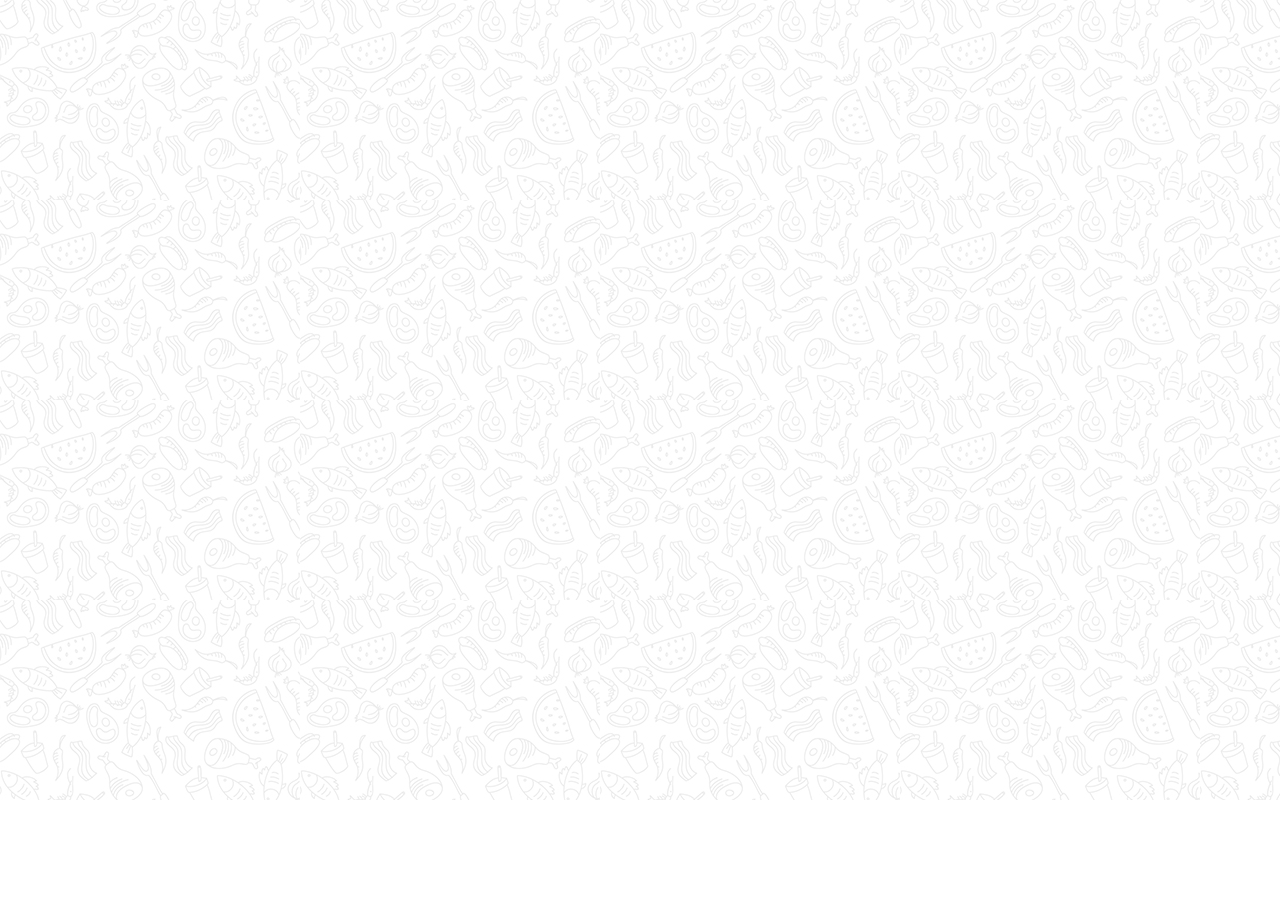
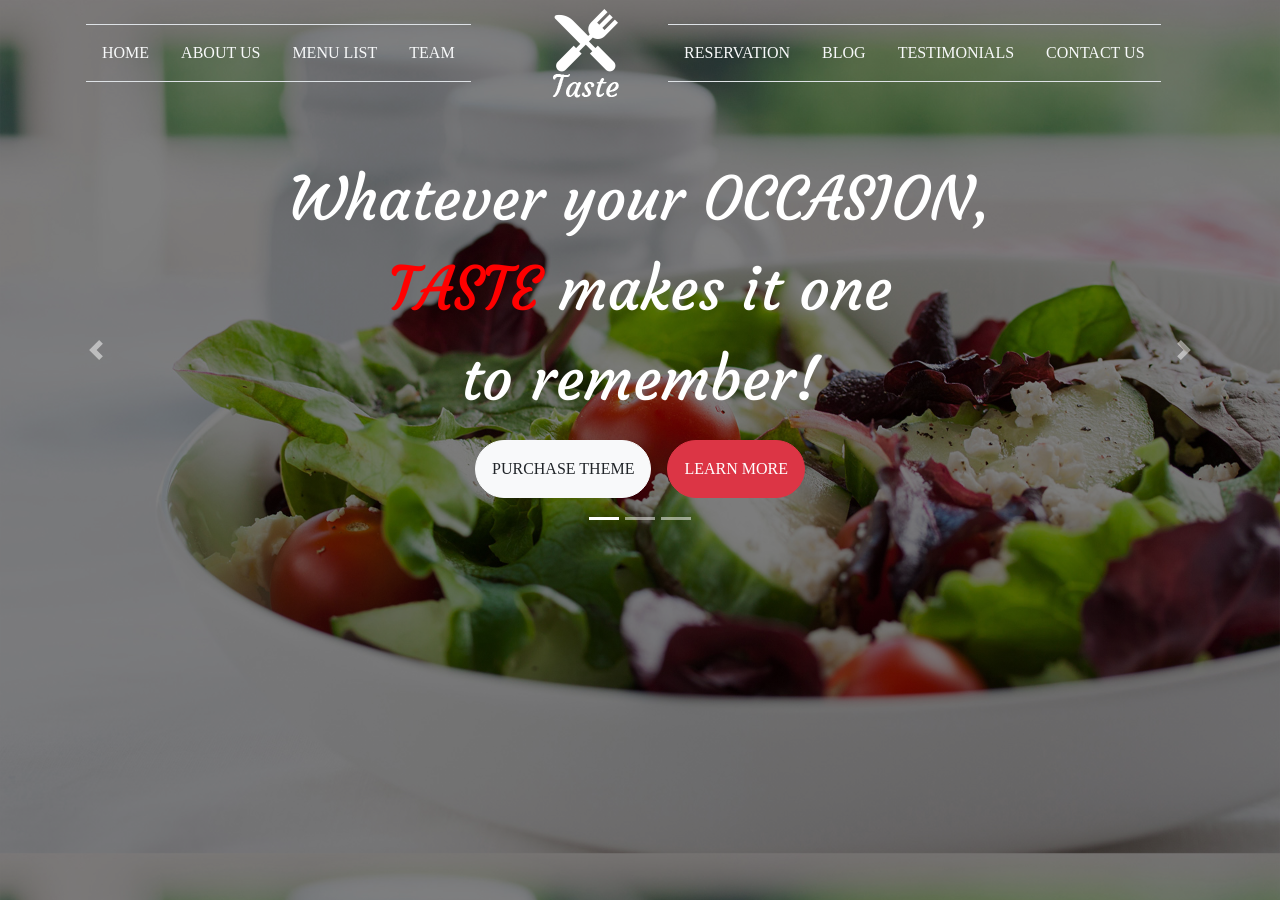
Before and after one commit to Anis662/git_bootstrap_les_chefs_14, a website: page index.html in a window 1280 px wide. Before the commit the page ends 800 px from the top, so only its background shows below. Drawn offline with Linux system fonts and the light colour scheme.

Commit message:
le header en html

```diff
--- a/index.html
+++ b/index.html
@@ -6,3 +6,105 @@
     <title>Document</title>
     <link rel="stylesheet" href="./public/css/style.css">
 </head>
+<body>
+    <header style="background-image: url(./public/images/banner1.jpg); background-size: 100%; background: linear-gradient(rgba(0,0,0,0.5), rgba(0,0,0,0.5)), url(./public/images/banner1.jpg); background-size: 100%;">
+
+        <nav class="navbar navbar-expand-lg navbar-light bg-light bg-transparent container">
+
+
+            <div class="collapse navbar-collapse" id="navbarSupportedContent justify-content-around">
+              <ul class="navbar-nav mr-auto border border-right-0 border-left-0">
+                <li class="nav-item p-2">
+                  <a class="nav-link text-light text-uppercase " href="#">Home </a>
+                </li>
+                <li class="nav-item p-2">
+                  <a class="nav-link text-light text-uppercase" href="#">About Us</a>
+                </li>
+                <li class="nav-item p-2">
+                    <a class="nav-link text-light text-uppercase " href="#">Menu list</a>
+                  </li>
+                <li class="nav-item p-2">
+                  <a class="nav-link text-light text-uppercase" href="#">Team</a>
+                </li>
+              </ul>
+            </div>
+            <div class="logo ml-5">
+            <img src="./public/images/logo.png" alt="">
+            </div>
+            <div class="collapse navbar-collapse ml-5" id="navbarSupportedContent">
+                <ul class="navbar-nav mr-auto border border-right-0 border-left-0">
+                  <li class="nav-item p-2">
+                    <a class="nav-link text-light text-uppercase " href="#">Reservation</a>
+                  </li>
+                  <li class="nav-item p-2">
+                    <a class="nav-link text-light text-uppercase" href="#">Blog</a>
+                  </li>
+                  <li class="nav-item p-2">
+                      <a class="nav-link text-light text-uppercase " href="#">Testimonials</a>
+                    </li>
+                  <li class="nav-item p-2">
+                    <a class="nav-link text-light text-uppercase " href="#">Contact Us</a>
+                  </li>
+                </ul>
+              </div>
+          </nav>
+
+          <div id="carouselExampleIndicators" class="carousel slide mt-5" data-ride="carousel">
+            <ol class="carousel-indicators">
+              <li data-target="#carouselExampleIndicators" data-slide-to="0" class="active"></li>
+              <li data-target="#carouselExampleIndicators" data-slide-to="1"></li>
+              <li data-target="#carouselExampleIndicators" data-slide-to="2"></li>
+            </ol>
+            <div class="carousel-inner">
+              <div class="carousel-item active">
+                <p class="text-center">Whatever your <span class="premier">occasion,</span> <br>
+                 <span class="deuxieme">taste</span> <span class="troisieme">makes</span>  it one <br>
+                    to  <span class="quatre">remember!</span>
+                </p>
+                <div class="bouton d-flex justify-content-center">
+                <button type="button" class="btn btn-light rounded-pill text-uppercase p-3 mr-3">Purchase theme</button>
+                <button type="button" class="btn btn-danger rounded-pill text-uppercase p-3">Learn more</button>
+                </div>
+              </div>
+              <div class="carousel-item">
+                <p class="text-center">Whatever your <span class="premier">occasion,</span> <br>
+                    <span class="deuxieme">taste</span> <span class="troisieme">makes</span>  it one <br>
+                       to  <span class="quatre">remember!</span> </p>
+                       <div class="bouton d-flex justify-content-center">
+                       <button type="button" class="btn btn-light rounded-pill text-uppercase p-3 mr-3">Purchase theme</button>
+                       <button type="button" class="btn btn-danger rounded-pill text-uppercase p-3">Learn more</button>
+                       </div>
+
+              </div>
+              <div class="carousel-item">
+                <p class="text-center">Whatever your <span class="premier">occasion,</span> <br>
+                    <span class="deuxieme">taste</span> <span class="troisieme">makes</span>  it one <br>
+                       to  <span class="quatre">remember!</span> </p>
+                       <div class="bouton d-flex justify-content-center">
+                       <button type="button" class="btn btn-light rounded-pill text-uppercase p-3 mr-3">Purchase theme</button>
+                       <button type="button" class="btn btn-danger rounded-pill text-uppercase p-3">Learn more</button>
+                       </div>
+
+              </div>
+
+
+            </div>
+
+            <br><br>
+
+            <a class="carousel-control-prev" href="#carouselExampleIndicators" role="button" data-slide="prev">
+              <span class="carousel-control-prev-icon" aria-hidden="true"></span>
+              <span class="sr-only">Previous</span>
+            </a>
+            <a class="carousel-control-next" href="#carouselExampleIndicators" role="button" data-slide="next">
+              <span class="carousel-control-next-icon" aria-hidden="true"></span>
+              <span class="sr-only">Next</span>
+            </a>
+
+
+          </div>
+
+
+
+
+      </header>
```
